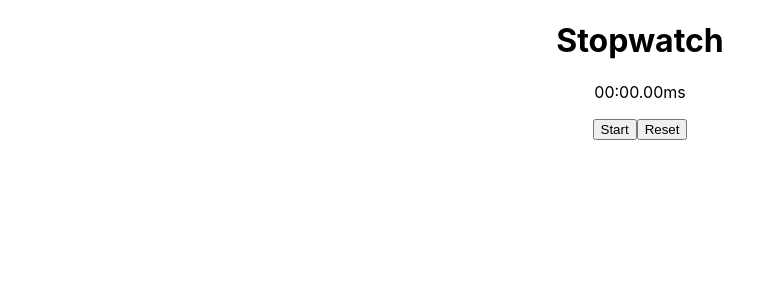
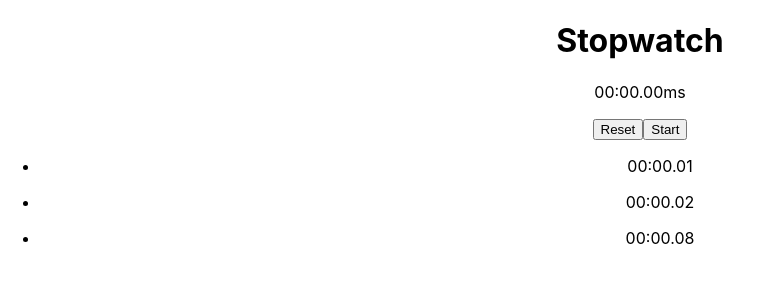
Before and after one commit to danielabbasi/stopwatch-using-react, a React (Create React App) app in the folder stopwatch/: page / in a window 1280 px wide. Shown: the top 300 px of the page, without its empty margins (0-762 px from the left). Built offline with nearby package versions, Linux system fonts and the light colour scheme.

Commit message:
doing some refactoring - WIP

```diff
--- a/stopwatch/src/Stopwatch.js
+++ b/stopwatch/src/Stopwatch.js
@@ -1,67 +1,90 @@
-import React, {Component} from 'react';
+import React, { Component } from 'react';
 
 class Stopwatch extends Component {
     constructor(props) {
         super(props);
-        this.state = {status: false,
-                      timeElapsed: 0}
+        this.state = {
+            status: false,
+            timeElapsed: 0,
+            laps: [1, 2, 8]
+        }
     }
-    handleStopStart = () => {
-        this.setState(state => {
-            if (state.status) {
-                clearInterval(this.timer); // stops the timer when stop button is pressed
-            } else {
-                const startTime = Date.now() - this.state.timeElapsed;
-                console.log(startTime);
-                this.timer = setInterval(() => {
-                    this.setState({ timeElapsed: Date.now() - startTime }); // updater function timer that accepts the current state and returns new state with updated time. this is because state is immutable
-                });
-            }
-            return {status: !state.status};
-        })
-    }
+    // handleStopStart = () => {
+    //     this.setState(state => {
+    //         if (state.status) {
+    //             clearInterval(this.timer); // stops the timer when stop button is pressed
+    //         } else {
+    //             // const startTime = Date.now() - this.state.timeElapsed;
+    //             // console.log(startTime);
+    //             this.timer = setInterval(() => {
+    //                 this.setState({ timeElapsed: state.timeElapsed++ }); // updater function timer that accepts the current state and returns new state with updated time. this is because state is immutable
+    //             },10);
+    //         }
+    //         return {status: !state.status};
+    //     })
+    // }
 
-    handleLapReset = () => {
-        clearInterval (this.timer);
-        this.setState({ timeElapsed : 0, status: false });
-    }
+    // handleLapReset = () => {
+    //     this.setState( state => {
+    //         if (state.status === false) {
+    //             clearInterval(this.timer);
+    //             this.timer = this.setState({ timeElapsed : 0});
+    //         } else {
+
+
+    //         }
+    //     })
+    // }
 
     millisecondConversion = (timeElapsed) => {
-        var milliseconds = timeElapsed % 1000;
-        var seconds = Math.floor((timeElapsed / 1000) % 60);
-        var minutes = Math.floor((timeElapsed / (60 * 1000)) % 60);
+        var milliseconds = timeElapsed % 100;
+        var seconds = Math.floor((timeElapsed / 100) % 60);
+        var minutes = Math.floor((timeElapsed / (60 * 100)) % 60);
         const pad = (time) => time < 10 ? '0' + time : time
 
         return pad(minutes) + ":" + pad(seconds) + "." + pad(milliseconds);
     }
 
-    // componentDidMount() {
-    //     this.timerID = setInterval(
-    //         () => this.tick(),
-    //         1000
-    //     );
+    // findDifference = (array) => {
+    //     return array.map(function(value, index) {
+    //         if (index === 0) {
+    //             return value
+    //         } else {
+    //             return value - array[index-1];
+    //         }
+    //     })
     // }
 
-    // tick() {
-    //     this.setState({
-    //         timeElapsed: this.timeElapsed + 1
-    //     });
+    // // componentDidMount() {
+    // //     this.timerID = setInterval(
+    // //         () => this.tick(),
+    // //         1000
+    // //     );
+    // // }
+
+    // // tick() {
+    // //     this.setState({
+    // //         timeElapsed: this.timeElapsed + 1
+    // //     });
+    // // }
+
+    // componentWillUnmount() {
+    //     clearInterval(this.timer);
     // }
-
-    componentWillUnmount() {
-        clearInterval(this.timer);
-    }
 
 
 
     render() {
         const { status, timeElapsed } = this.state;
         return (
-            <div>
-            <p>{this.millisecondConversion(timeElapsed)}ms</p>
-            <button onClick={this.handleStopStart}>{status ? 'Stop' : 'Start'}</button>
-            <button onClick={this.handleLapReset}>Reset</button>
-            </div>
+            <>
+                <p>{this.millisecondConversion(timeElapsed)}ms</p>
+                <button >{status && timeElapsed > 0 ? 'Lap' : 'Reset'}</button>
+                <button >{status ? 'Stop' : 'Start'}</button>
+                {this.state.laps.map(lap => <ul>
+                    <li>{this.millisecondConversion(lap)}</li>
+                </ul>)}
+            </>
         )
     }
 }
```
